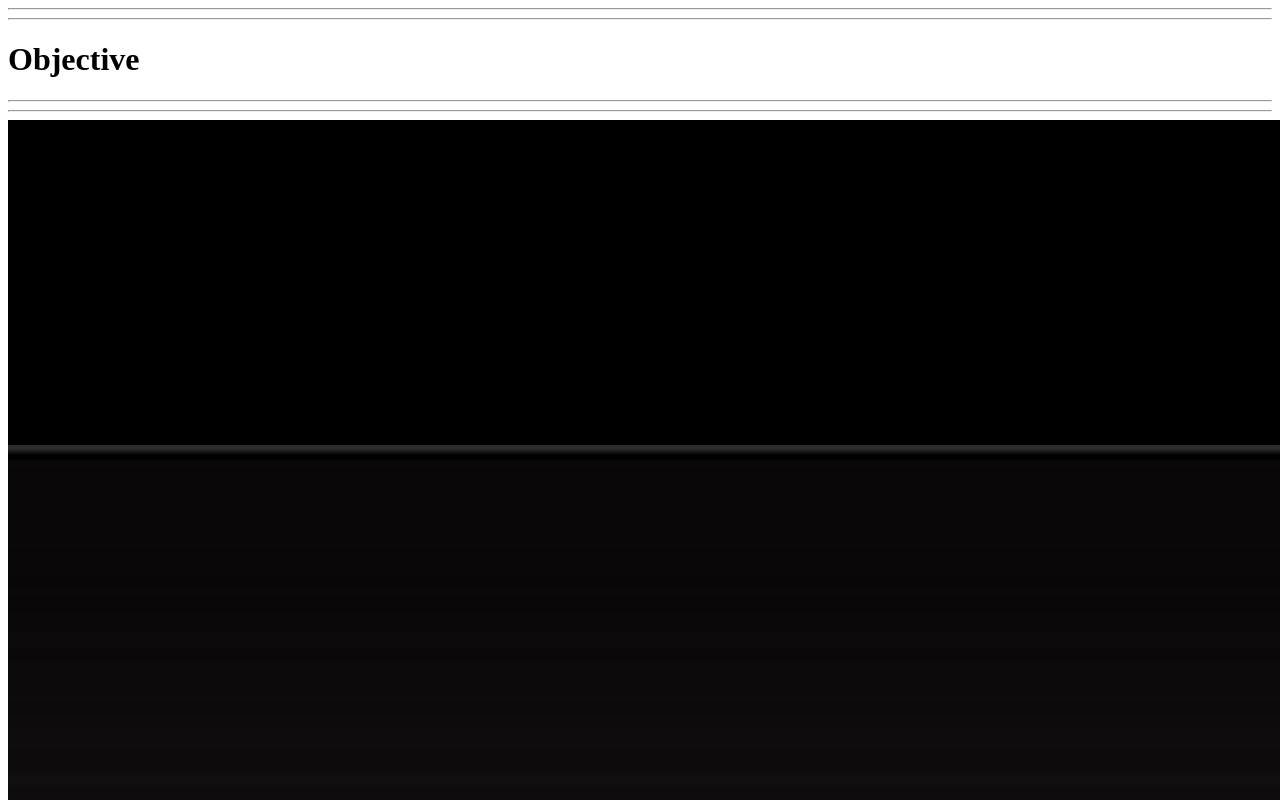
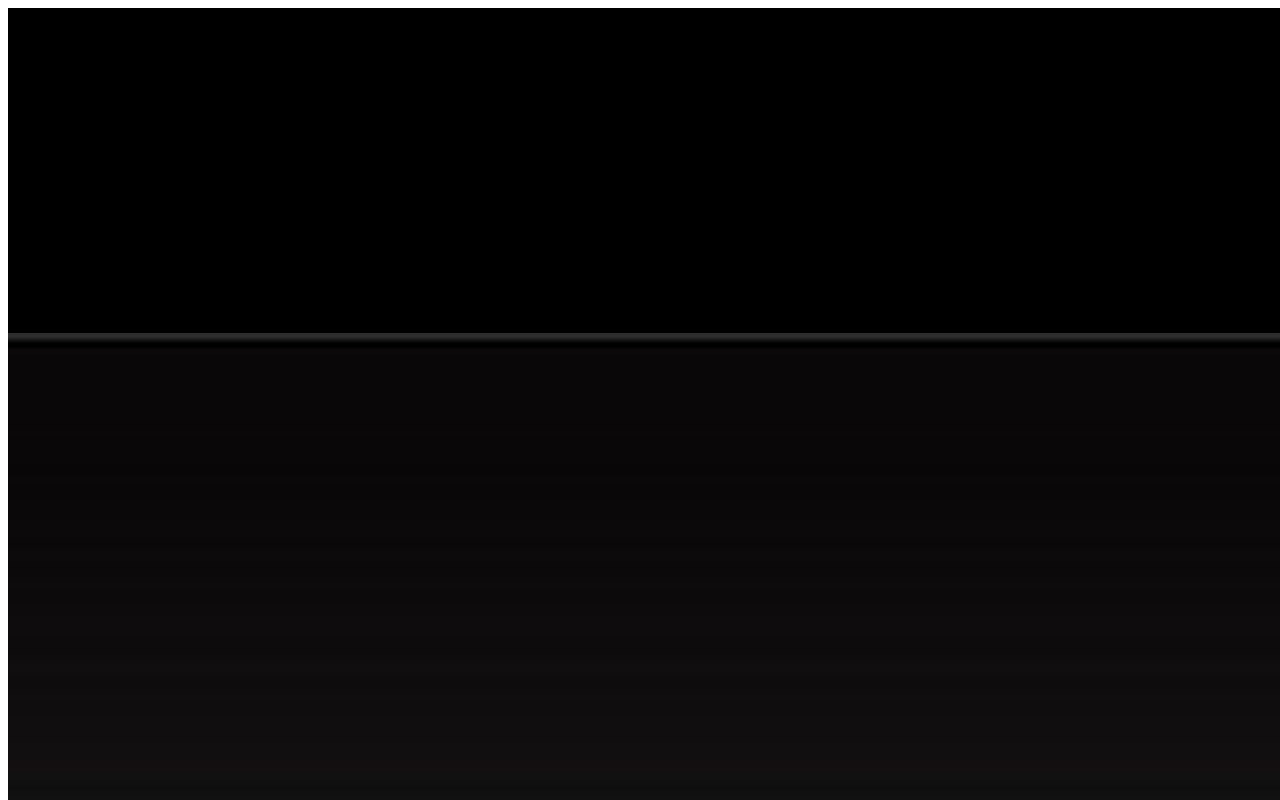
Before and after one commit to HofstetterDustin/info, a website: page profiles/objective.html in a window 1280 px wide. Shown: the top 800 px of the page. Drawn offline with nearby package versions, Linux system fonts and the light colour scheme; files whose address does not match are found by name.

Commit message:
Removed bootstrap5 to simplify layout

```diff
--- a/profiles/objective.html
+++ b/profiles/objective.html
@@ -5,45 +5,29 @@
     <meta charset="UTF-8">
     <meta name="viewport" content="width=device-width, initial-scale=1.0">
     <title>objective</title>
+    <link rel="stylesheet" href="/stylesheets/obj.css">
 </head>
 
 <body>
-    <div class="container-fluid">
-        <div id="main" class="row">
-            <hr class="vertical.left.white-bkg">
-            <hr class="top.horizontal.brite-red-bkg">
-            <H1 id=objFont class="text-center">Objective</H1>
-            <hr class="horizontal.bottom.brite.red-bkg></hr.horizontal.bottom.brite.red-bkg">
-            <hr class="vertical.right.white-bkg">
-        </div>
-    </div>
+    <div class="caro">
         <div id="carouselExample" class="carousel slide">
             <div class="carousel-inner">
                 <div class="carousel-item active">
                     <img src="/Images/placeholders/Blue Background_edited-1 copy.jpg" class="d-block w-100"
-                    alt="Blue Background Graphic">
-                <div class="carousel-caption d-none d-md-block">
-                    <h4>Hello World</h4>
-                    <ul class="list-group">
-                        <li class="list-group-item">An item</li>
-                        <li class="list-group-item">A second item</li>
-                        <li class="list-group-item">A third item</li>
-                        <li class="list-group-item">A fourth item</li>
-                        <li class="list-group-item">A fifth one</li>
-                    </ul>
-                </div>
+                        alt="Blue Background Graphic" class="blue">
+
                 </div>
                 <div class="carousel-item">
                     <img src="/Images/placeholders/Copper Background_edited-2.jpg" class="d-block w-100"
-                    alt="Copper Background Graphic">
+                        alt="Copper Background Graphic" class="copper">
                 </div>
                 <div class="carousel-item">
                     <img src="/Images/placeholders/Green Background.jpg" class="d-block w-100"
-                    alt="Green Background Graphic">
+                        alt="Green Background Graphic" class="green">
                 </div>
                 <div class="carousel-item">
                     <img src="/Images/placeholders/Red Background_edited-3.jpg" class="d-block w-100"
-                    alt="Red Background Graphic">
+                        alt="Red Background Graphic" class="red">
                 </div>
             </div>
             <button class="carousel-control-prev" type="button" data-bs-target="#carouselExample" data-bs-slide="prev">
@@ -55,6 +39,7 @@
                 <span class="visually-hidden">Next</span>
             </button>
         </div>
+    </div>
 </body>
 <script src="js/scripts.js"></script>
 
--- a/stylesheets/main.css
+++ b/stylesheets/main.css
@@ -1,73 +1,25 @@
-.black-bkg {
-  background-color: #000000;
-}
-
-.brite-red-bkg {
-  background-color: #e20505;
-}
-
-.white-bkg {
-  background-color: #FFFFFF;
-}
-
-html,
-body {
-  margin: 0;
-  padding: 0;
-  height: 100vh;
+.construct {
+    color: yellow;
 }
 
 body {
-  background-color: #000000;
+    background-color: rgb(39, 35, 28);
 }
 
-#main {
-  display: grid;
-  grid-template-columns: 1fr 5px auto 5px 1fr;
-  grid-template-rows: 1fr auto 1fr;
-  grid-column-gap: 10px;
-  grid-row-gap: 10px;
-  height: 100vh;
-  overflow: hidden;
-  background: radial-gradient(ellipse at center, rgba(255, 255, 255, 0.1) 0%, rgba(229, 229, 229, 0) 100%);
+/*nav bar styling*/
+h3 {
+    color: rgb(223, 224, 224);
 }
 
-hr {
-  height: 5px;
-  display: block;
-  margin: 0;
-  padding: 0;
-  border: none;
-  box-shadow: inset 2px 0 2px black;
+/* article 1 Display Info styling */
+.a1 {
+    color: rgb(223, 224, 224);
+
+    width: 10%;
+    height: auto;
 }
 
-hr.left,
-hr.right {
-  height: 100%;
+/* article 2 Contact Info styling */
+.a2 {
+    color: rgb(223, 223, 224);
 }
-
-hr.left {
-  grid-column: 2/3;
-  grid-row: 1/3;
-}
-
-hr.right {
-  grid-column: 4/5;
-  grid-row: 2/4;
-}
-
-hr.top {
-  grid-column: 3/-1;
-  grid-row: 1/2;
-  align-self: end;
-}
-
-hr.bottom {
-  grid-column: 1/-3;
-  grid-row: 3/4;
-  align-self: start;
-}
-
-span {
-  display: inline-block;
-}
--- a/stylesheets/main.scss
+++ /dev/null
@@ -1,78 +0,0 @@
-$color1: #000000;
-$color3: #e20505;
-$color4: #FFFFFF;
-
-.black-bkg {
-    background-color: $color1;
-}
-
-.brite-red-bkg {
-    background-color: $color3;
-}
-
-.white-bkg {
-    background-color: $color4;
-}
-
-html,
-body {
-    margin: 0;
-    padding: 0;
-    height: 100vh;
-}
-
-body {
-    background-color: $color1;
-}
-
-#main {
-    display: grid;
-    grid-template-columns: 1fr 5px auto 5px 1fr;
-    grid-template-rows: 1fr auto 1fr;
-    grid-column-gap: 10px;
-    grid-row-gap: 10px;
-    height: 100vh;
-    overflow: hidden;
-    background: radial-gradient(ellipse at center, rgba(255, 255, 255, .1) 0%, rgba(229, 229, 229, 0) 100%);
-}
-
-hr {
-    height: 5px;
-    display: block;
-    margin: 0;
-    padding: 0;
-    border: none;
-    box-shadow: inset 2px 0 2px rgba(0, 0, 0, 1)
-}
-
-hr.left,
-hr.right {
-    height: 100%;
-}
-
-hr.left {
-    grid-column: 2/3;
-    grid-row: 1/3;
-}
-
-hr.right {
-    grid-column: 4/5;
-    grid-row: 2/4;
-}
-
-hr.top {
-    grid-column: 3/-1;
-    grid-row: 1/2;
-    align-self: end;
-}
-
-hr.bottom {
-    grid-column: 1/-3;
-    grid-row: 3/4;
-    align-self: start;
-}
-
-//required for staggered text animation
-span {
-    display: inline-block;
-}
--- /dev/null
+++ b/stylesheets/obj.css
@@ -0,0 +1,24 @@
+.blue {
+    width: fit-content;
+    height: auto;
+}
+
+.caro {
+    max-width: 100%;
+    height: auto;
+}
+
+.container-bg {
+    width: 100%;
+    padding-top: 56.25%;
+    position: relative;
+}
+
+.parallax {
+    background-image: "/Images/placeholders/pattern.jpg";
+    height: 100%;
+    background-attachment: fixed;
+    background-position: center;
+    background-repeat: no-repeat;
+    background-size: cover;
+}
```
Also changed, not shown: main.html (+15 -21 lines), Images/placeholders/pattern.jpg (renamed from Images/placeholders/x7LMtu.jpg), stylesheets/main.min.css (deleted). Lines whose indentation alone changed are shown as unchanged.
